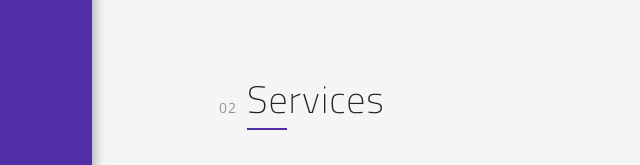
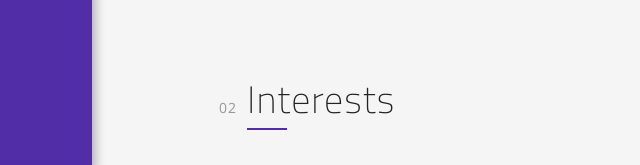
Before and after one commit to kumarneetesh24/kumarneetesh24.github.io, a plain HTML site: page index.html in a window 1280 px wide. Shown: the part 635-800 px from the top of the page, 136-776 px from the left. Drawn offline with nearby package versions, Linux system fonts and the light colour scheme.

Commit message:
[CHORE] changed services to interest

```diff
--- a/index.html
+++ b/index.html
@@ -193,7 +193,7 @@
                     <div class="row">
                         <div class="col-xs-12 col-sm-9 col-sm-offset-3 servicesWrapper">
                             <div class="section-title">
-                                <h2><span>02</span>Services</h2>
+                                <h2><span>02</span>Interests</h2>
                             </div><!-- end Section Title -->
                             <div class="service-box">
                                 <div>
```
